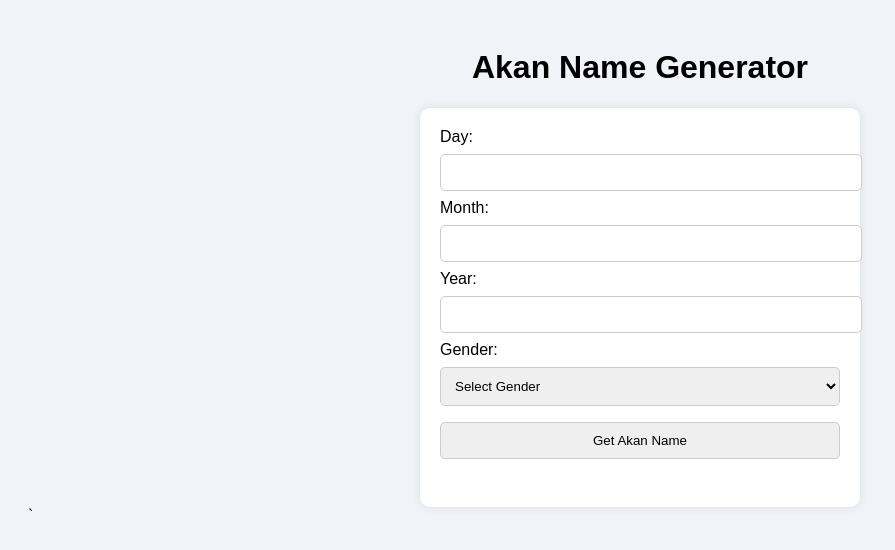
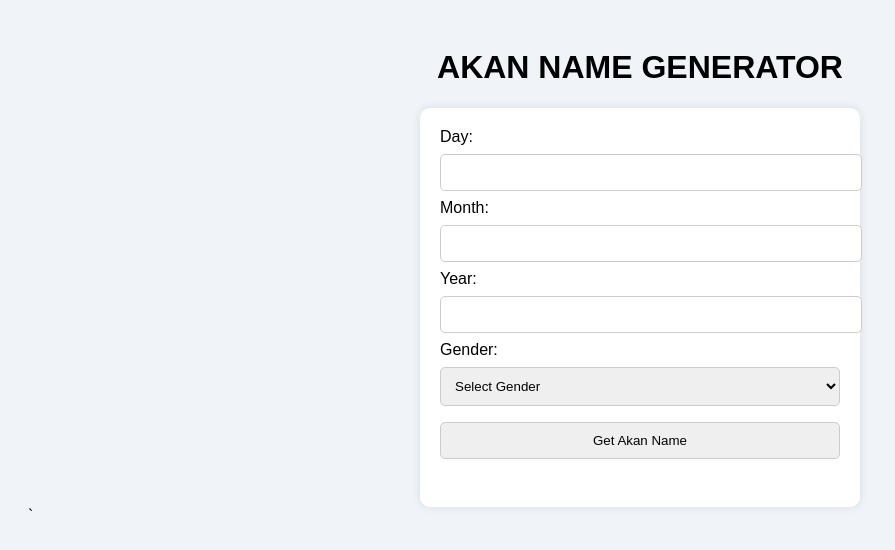
Before and after one commit to petermainakihara/AKAN-NAME-GENERATOR., a plain HTML site: page index.html in a window 1280 px wide. Shown: the whole page, without its empty margins (0-895 px from the left). Drawn offline with Linux system fonts and the light colour scheme.

Commit message:
first commit

```diff
--- a/index.html
+++ b/index.html
@@ -2,12 +2,12 @@
 <html lang="en">
 <head>
     <meta charset="UTF-8">
-    <title>Akan Name Generator</title>
+    <title>AKAN NAME GENERATOR</title>
     <link rel="stylesheet" href="style.css">
 </head>
 <body>
 
-    <h1>Akan Name Generator</h1>
+    <h1>AKAN NAME GENERATOR</h1>
 
     <div class="container">
         <label for="day">Day:</label>
```
